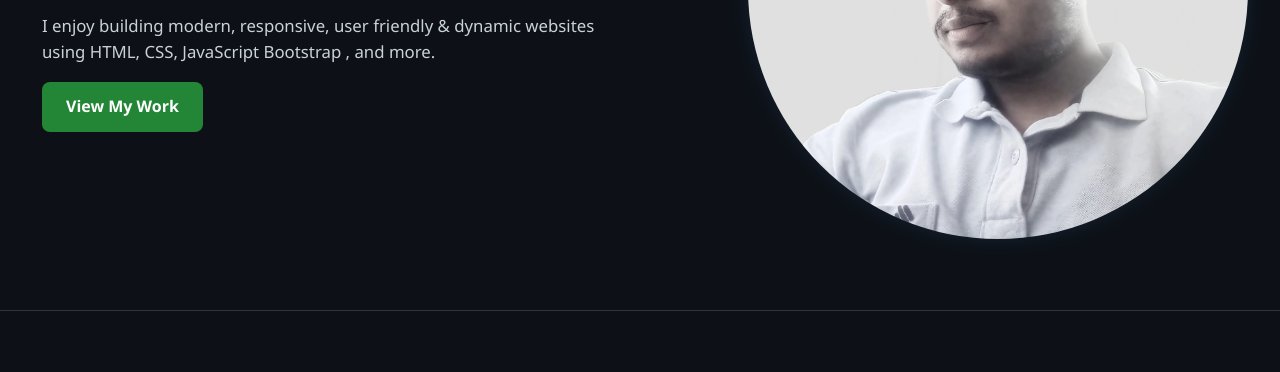
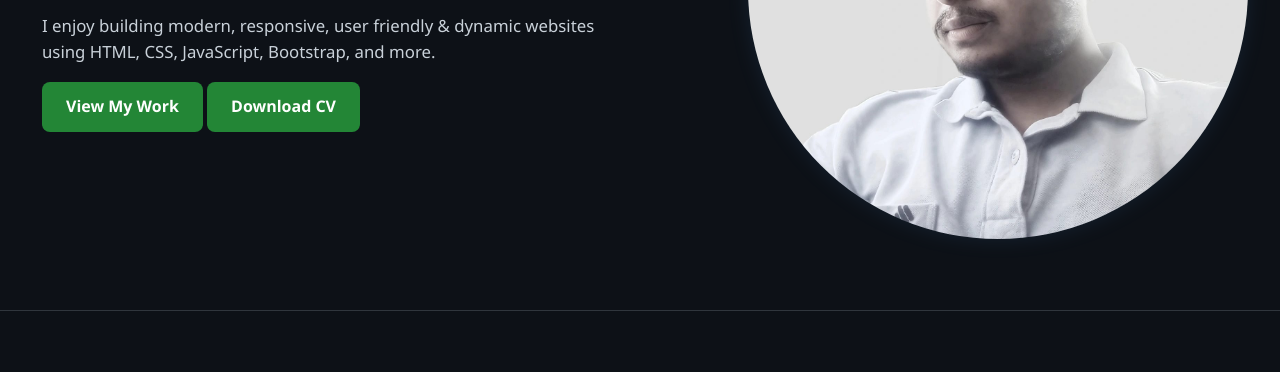
Before and after one commit to nileshkaute/portfolio, a plain HTML site: page index.html in a window 1280 px wide. Shown: the part 383-755 px from the top of the page. Drawn offline with Linux system fonts and the light colour scheme.

Commit message:
Updated homepage content

```diff
--- a/index.html
+++ b/index.html
@@ -183,13 +183,18 @@ margin-left: 10px;
     <h1>Hello, I'm <span>Nilesh Kaute</span></h1>
 
     <h2>Full Stack Developer</h2>
-      <p>I enjoy building modern, responsive, user friendly & dynamic websites using HTML, CSS, JavaScript Bootstrap , and more.</p>
+    <p>I enjoy building modern, responsive, user friendly & dynamic websites using HTML, CSS, JavaScript, Bootstrap, and more.</p>
+
+    <!-- Buttons Section -->
     <a href="projects.html" class="btn">View My Work</a>
+    <a href="image/resume.pdf" class="btn" download>Download CV</a>
   </div>
+
   <div class="hero-img">
     <img src="image/me.jpg" alt="Developer Illustration">
   </div>
 </section>
+
 
   <!-- About Preview -->
   <section class="preview about-preview">
```
Also changed, not shown: 1 other file. Lines whose indentation alone changed are shown as unchanged.
